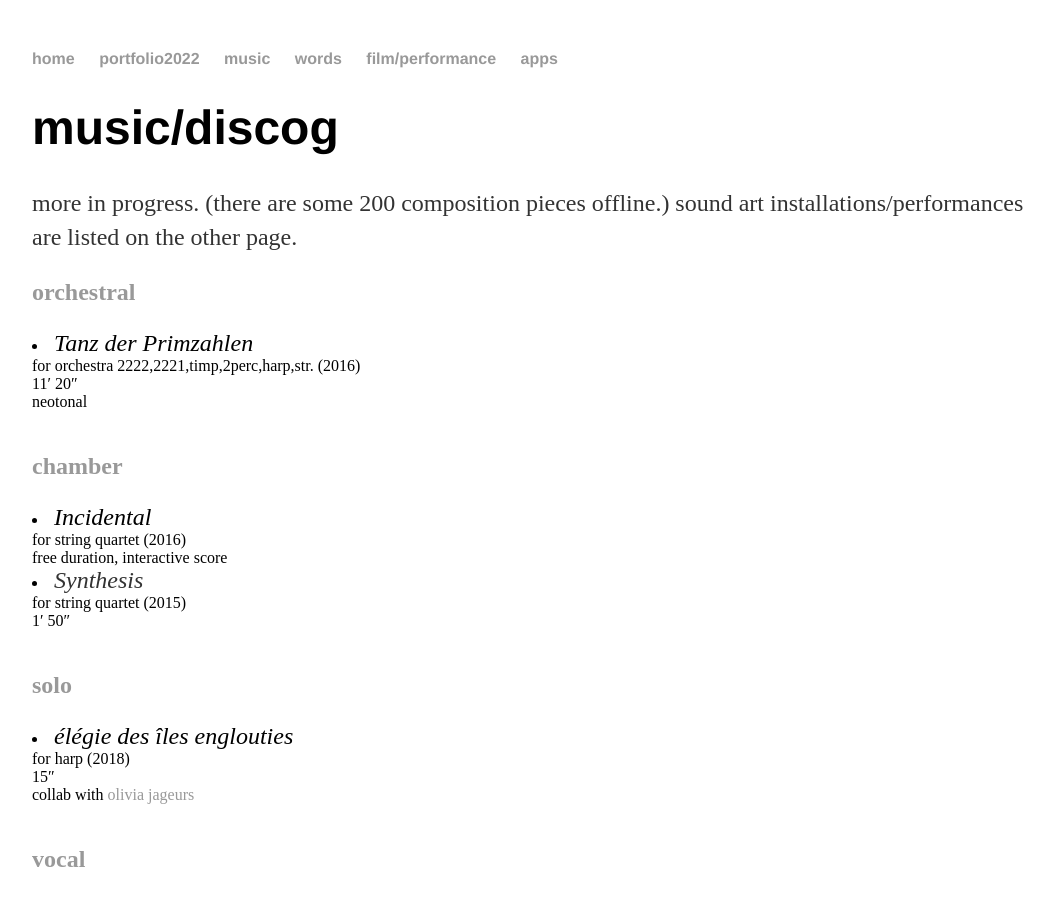
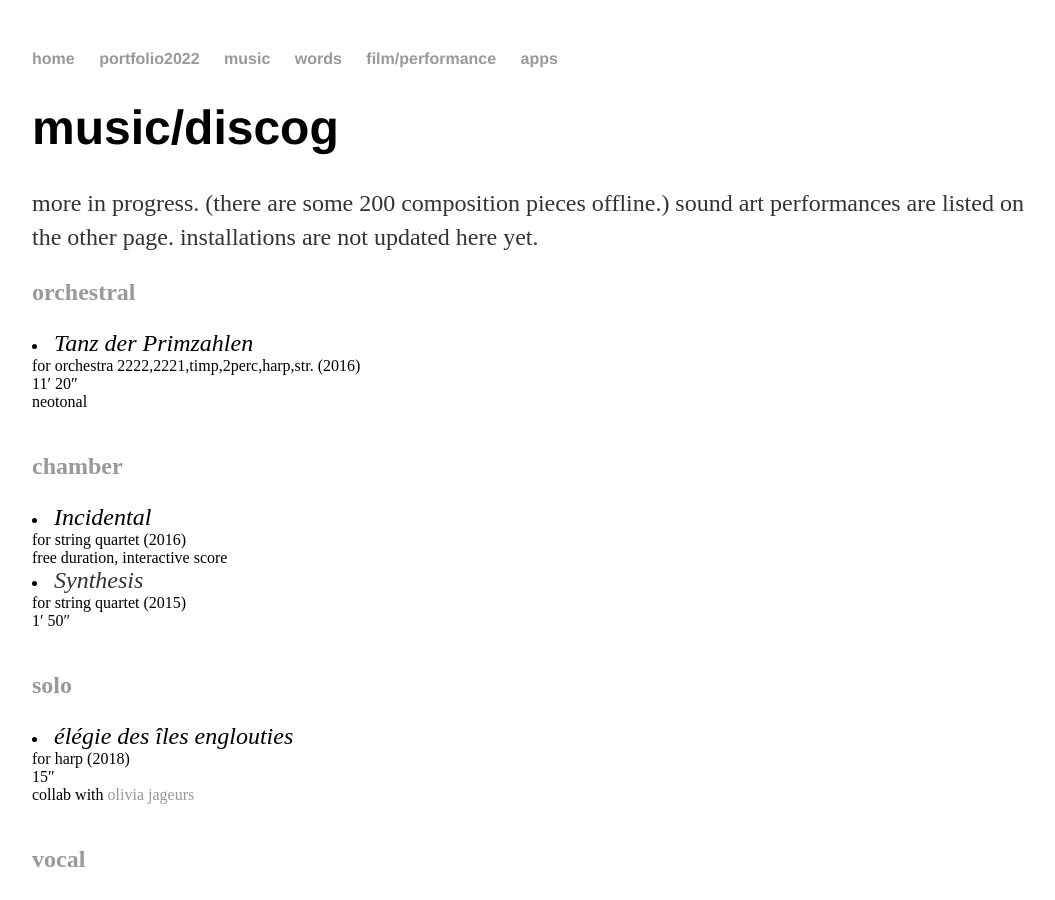
Before and after one commit to maksuihin/maksuihin.github.io, a Jekyll site: the page built from music.html, in a window 1280 px wide and 900 px high. Shown: the whole window, without its empty margins (96-1151 px from the left). Built offline with Jekyll 4.4.1, drawn with Linux system fonts in a browser that asks for light colours.

Commit message:
Update music.html

```diff
--- a/music.html
+++ b/music.html
@@ -7,7 +7,7 @@ title: Sui-hin Mak music/discog
 			<h1>music/discog</h1>
 			<p>more in progress.
 				(there are some 200 composition pieces offline.)
-				sound art installations/performances are listed on the other page.</p>
+				sound art performances are listed on the other page. installations are not updated here yet.</p>
 
 
 			<p><h2>orchestral</h2></p><u1>
```
